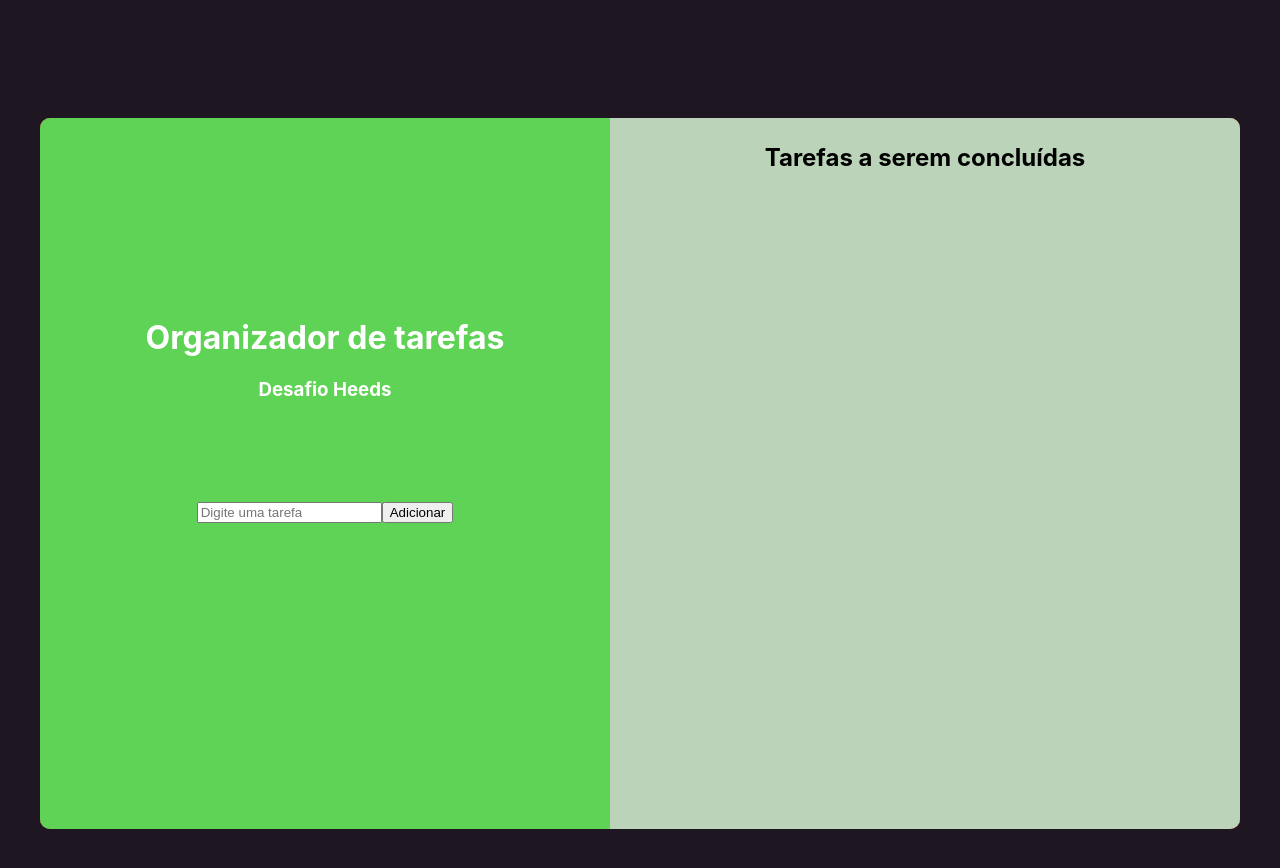
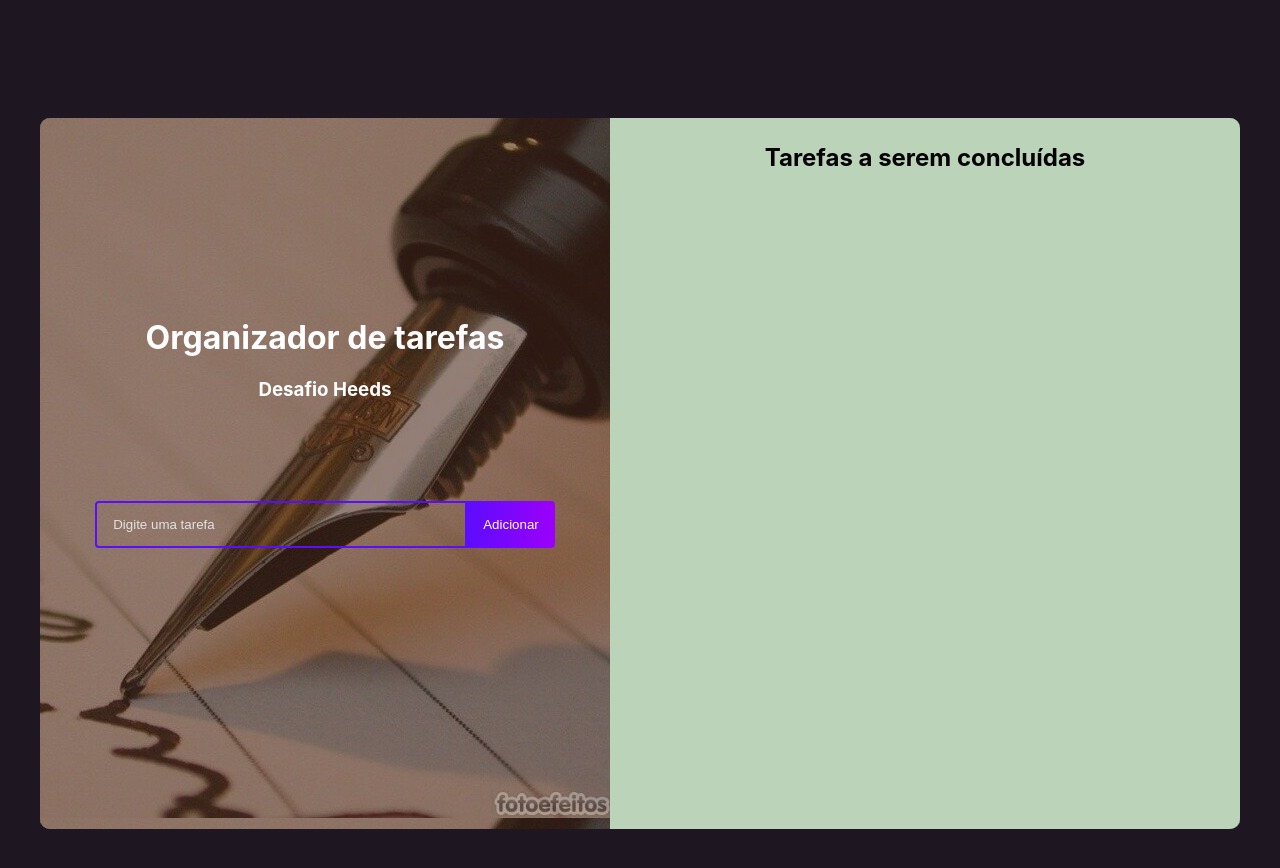
Before and after one commit to wilembergson/desafio-estagio-ts, a React (Create React App) app: page / in a window 1280 px wide. Shown: the top 868 px of the page. Built offline with nearby package versions, Linux system fonts and the light colour scheme.

Commit message:
Imagem de fundo

```diff
--- a/src/components/Tarefa/Tarefa.css
+++ b/src/components/Tarefa/Tarefa.css
@@ -1,10 +1,9 @@
 .tarefaObj{
     color: #FFF;
-    background: rgb(90, 18, 119);
+    background: rgba(93, 12, 255, 1);
     width: 100%;
     height: 60px;
-    border-top-left-radius: 8px;
-    border-bottom-left-radius: 8px;
+    border-radius: 8px 0 0 8px;
     margin: 10px 0;
     cursor: pointer;
     display: flex;
@@ -18,8 +17,7 @@
     background: rgb(45, 37, 48);
     width: 100%;
     height: 60px;
-    border-top-left-radius: 8px;
-    border-bottom-left-radius: 8px;
+    border-radius: 8px 0 0 8px;
     margin: 10px 0;
     cursor: pointer;
     display: flex;
@@ -34,18 +32,22 @@
     width: 50%;
     font-size: 20px;
     color: #FFF;
-    background: rgb(90, 18, 119);
+    background: linear-gradient(
+      90deg,
+      rgba(93, 12, 255, 1) 0%,
+      rgba(155, 0, 250, 1) 100%
+    );
     border: none;
     cursor: pointer;
 
 }
 .botao:hover{
-    color: rgb(226, 29, 180);
+    color: rgb(75, 2, 58);
 }
 
 .icones{
     color: #fff;
-    background: rgb(160, 63, 63);
+    background: rgb(32, 31, 31);
     width: 100px;
     height: 60px;
     border-top-right-radius: 8px;
--- /dev/null
+++ b/src/components/TarefasForm/TarefaForm.css
@@ -0,0 +1,27 @@
+.tarefa-input{
+    padding: 14px 32px 14px 16px;
+    border-radius: 4px 0 0 4px;
+    border: 2px solid #5d0cff;
+    outline: none;
+    width: 320px;
+    background: transparent;
+    color: #fff;
+}
+.tarefa-input::placeholder {
+    color: #e2e2e2;
+  }
+
+.botao-adicionar{
+  padding: 16px;
+  border: none;
+  border-radius: 0 4px 4px 0;
+  cursor: pointer;
+  outline: none;
+  background: linear-gradient(
+    90deg,
+    rgba(93, 12, 255, 1) 0%,
+    rgba(155, 0, 250, 1) 100%
+  );
+  color: #fff;
+  text-transform: capitalize;
+}
--- a/src/components/TarefasForm/TarefasForm.tsx
+++ b/src/components/TarefasForm/TarefasForm.tsx
@@ -1,4 +1,5 @@
 import React, { ChangeEvent, useState } from 'react'
+import './TarefaForm.css'
 
 type Task = {
     id: number
@@ -55,6 +56,7 @@ export default function TarefasForm({onSubmit,edit}: Props){
                 </>
             ):(
                 <div className="lado-esquerdo">
+                    <div className="div1">
                         <h1>Organizador de tarefas</h1>
                         <h3>Desafio Heeds</h3>
                         <form className="tarefa-form" onSubmit={handleSubmit}>
@@ -69,6 +71,7 @@ export default function TarefasForm({onSubmit,edit}: Props){
                             <button className="botao-adicionar">Adicionar</button>
                         </form>
                     </div>
+                </div>
             )}
         </>
 
--- a/src/components/inicial/Inicial.css
+++ b/src/components/inicial/Inicial.css
@@ -2,15 +2,17 @@
     display: flex;
     min-height: 700px;
     width: 100%;
-    background: rgb(192, 16, 16);
+    background: rgb(49, 46, 46);
     overflow: hidden;
 }
 
 .lado-esquerdo{
+    background-image: url('../../img/fundo2.jpg');
     min-height: 700px;
     width: 50%;
-    background: rgb(95, 211, 85);
+
 }
+
 
 .lado-direito{
     min-height: 700px;
```
Also changed, not shown: src/img/fundo.jpg (added), src/img/fundo2.jpg (added). Lines whose indentation alone changed are shown as unchanged.
